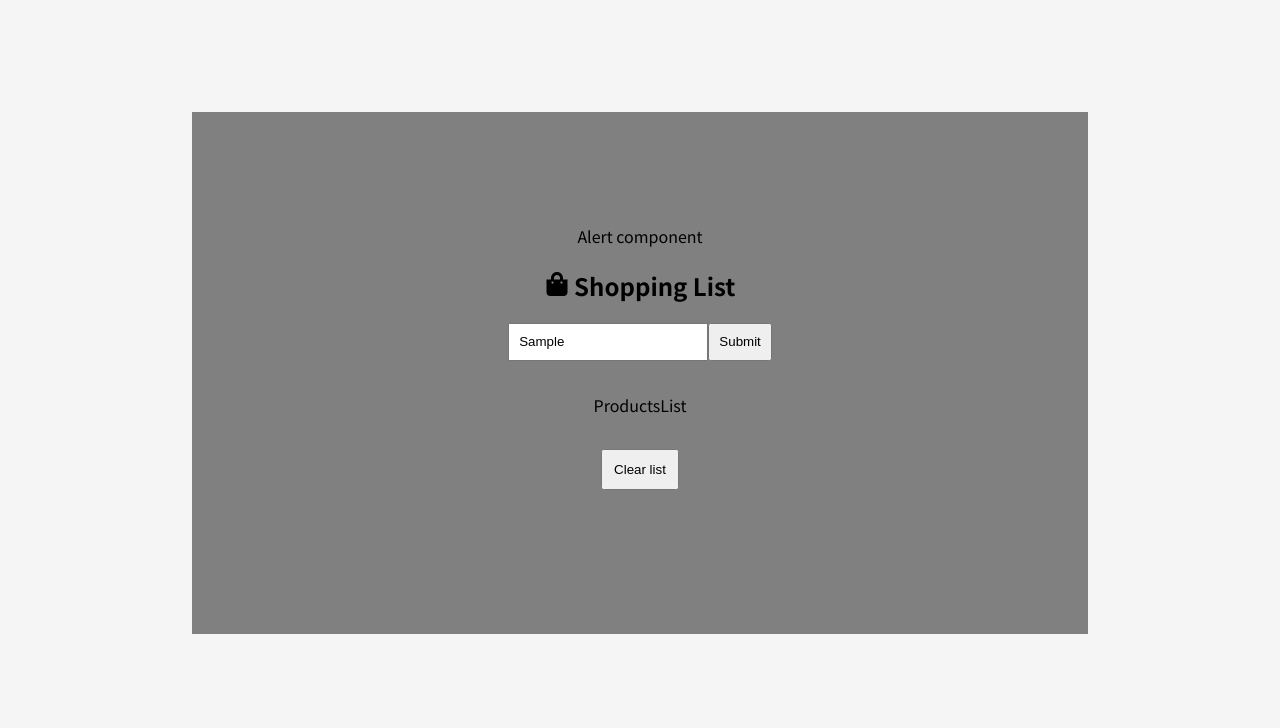
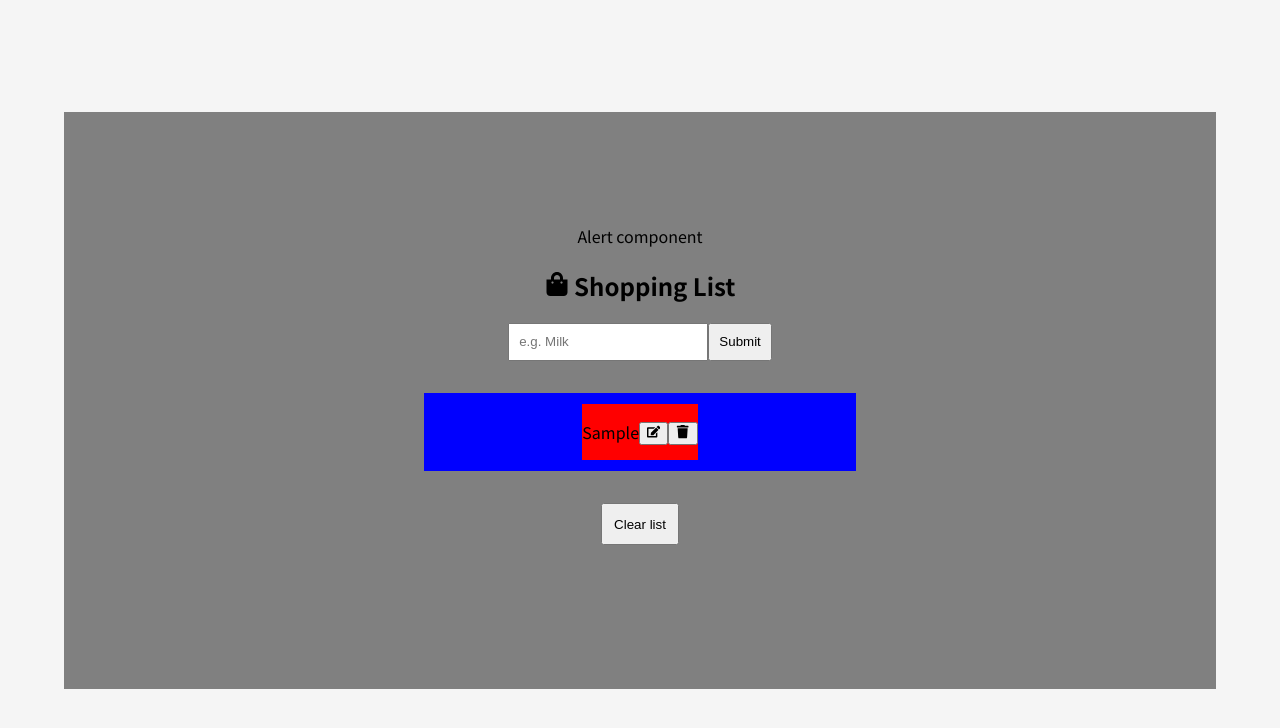
Before and after one commit to miloszKubiak/shopping-list-app, a React (Create React App) app: page / in a window 1280 px wide. Both pictures are taken after typing "Sample" into the empty fields and a click on the button "Submit". Shown: the top 728 px of the page. Built offline with nearby package versions, Linux system fonts and the light colour scheme.

Commit message:
create add functionality and simple version of components

```diff
--- a/src/App.jsx
+++ b/src/App.jsx
@@ -18,7 +18,20 @@ const App = () => {
 
   const handleSubmit = (e) => {
     e.preventDefault();
-    console.log('test');
+
+    if (!name) {
+      // display alert
+    } else if (name && isEditing) {
+      // editing
+    } else {
+      // show alert
+      const newProduct = {
+        id: new Date().getTime().toString(), // Date function instead of an external library
+        title: name,
+      };
+      setProductsList([...productsList, newProduct]);
+      setName('');
+    };
   };
 
   return (
@@ -38,10 +51,12 @@ const App = () => {
           </SubmitButton>
         </FormControl>
       </Form>
-      <ProductsContainer>
-        <ProductsList />
-        <ButtonClear>Clear list</ButtonClear>
-      </ProductsContainer>
+      {productsList.length > 0 && (
+          <ProductsContainer>
+            <ProductsList products={productsList}/>
+            <ButtonClear>Clear list</ButtonClear>
+          </ProductsContainer>
+        )}
     </Container>
   );
 }
@@ -56,7 +71,7 @@ const Container = styled.div`
   margin: 0 auto;
   margin-top: 7rem;
   padding: 7rem 0;
-  width: 70vw;
+  width: 90vw;
   background-color: gray;
 `;
 
--- a/src/components/Product.jsx
+++ b/src/components/Product.jsx
@@ -1,9 +1,50 @@
 import React from 'react';
+import { FaEdit, FaTrash } from 'react-icons/fa';
+import styled from 'styled-components';
 
-const Product = () => {
+
+const Product = ({ title }) => {
   return (
-    <div>Product</div>
+    <Container>
+      <Title>{title}</Title>
+      <Buttons>
+        <ButtonEdit
+          type='button'
+        >
+          <FaEdit />
+        </ButtonEdit>
+        <ButtonDelete
+          type='button'
+        >
+          <FaTrash />
+        </ButtonDelete>
+      </Buttons>
+    </Container>
   );
 };
 
 export default Product;
+
+const Container = styled.div`
+  display: flex;
+  justify-content: space-between;
+  align-items: center;
+  background-color: red;
+  margin: .7rem 0;
+`;
+
+const Title = styled.p`
+
+`;
+
+const Buttons = styled.div`
+
+`;
+
+const ButtonEdit = styled.button`
+
+`;
+
+const ButtonDelete = styled.button`
+
+`;
--- a/src/components/ProductsList.jsx
+++ b/src/components/ProductsList.jsx
@@ -1,9 +1,28 @@
 import React from 'react';
+import Product from './Product';
+import styled from 'styled-components';
 
-const ProductsList = () => {
+const ProductsList = ({ products }) => {
   return (
-    <div>ProductsList</div>
+    <Container>
+      {products.map((product) => {
+        const { id, title } = product;
+        return (
+          <Product key={id} title={title} />
+        );
+      })}
+    </Container>
   );
 };
 
 export default ProductsList;
+
+const Container = styled.div`
+  background-color: blue;
+  display: flex;
+  flex-direction: column;
+  justify-content: center;
+  align-items: center;
+  width: 30rem;
+  max-width: 90%;
+`;
```
